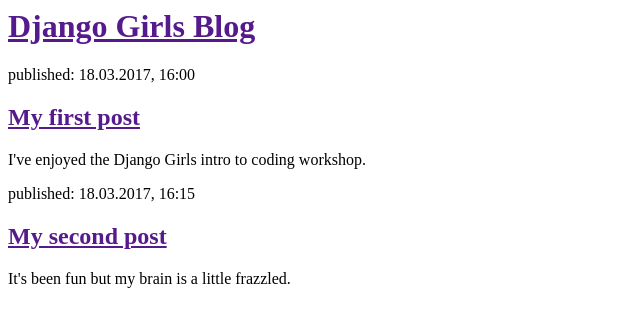
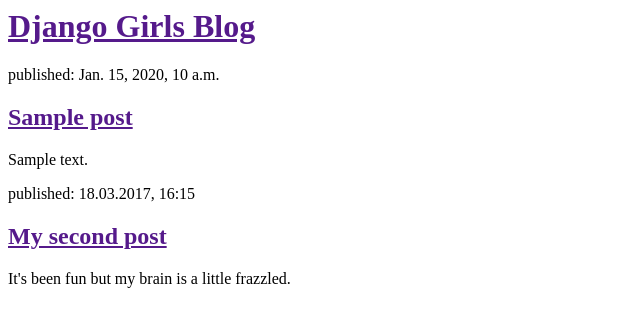
Before and after one commit to TiaPriest/my-first-blog, a Django app: template blog/templates/blog/post_list.html in a window 1280 px wide. Shown: the top 327 px of the page, without its empty margins (0-640 px from the left). Run offline with Django 3.2, Linux system fonts and the light colour scheme; the template is opened without the code that fills it: values that come from a table or form of the project are taken from there, others are empty; tables that the repository leaves empty hold one stand-in row (values such as "Sample post").

Commit message:
Modified templates to display posts from database.

```diff
--- a/blog/templates/blog/post_list.html
+++ b/blog/templates/blog/post_list.html
@@ -6,13 +6,13 @@
         <div>
             <h1><a href="">Django Girls Blog</a></h1>
         </div>
-
+{% for post in posts %}
         <div>
-            <p>published: 18.03.2017, 16:00</p>
-            <h2><a href="">My first post</a></h2>
-            <p>I've enjoyed the Django Girls intro to coding workshop.</p>
+            <p>published: {{post.published_date }}</p>
+            <h2><a href="">{{ post.title }}</a></h2>
+            <p>{{ post.text | linebreaksbr }}</p>
         </div>
-
+{% endfor %}
         <div>
             <p>published: 18.03.2017, 16:15</p>
             <h2><a href="">My second post</a></h2>
--- a/blog/views.py
+++ b/blog/views.py
@@ -1,5 +1,9 @@
 from django.shortcuts import render
+from django.utils import timezone
+from .models import Post
 
 # Create your views here.
+
 def post_list(request):
-    return render(request, 'blog/post_list.html', {})
+    posts = Post.objects.filter(published_date__lte=timezone.now()).order_by('published_date')
+    return render(request, 'blog/post_list.html', {'posts': posts})
```
